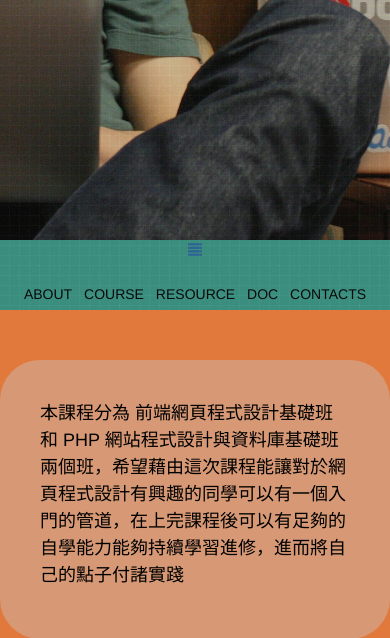
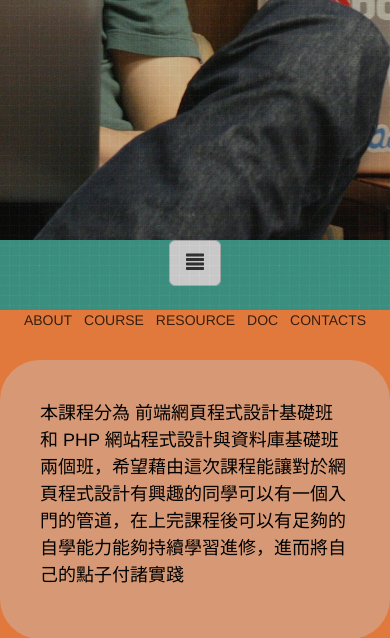
Before and after one commit to kdchang/web-programming-course, a PHP site: a page that uses index.html in a window 390 px wide. Shown: the part 534-1172 px from the top of the page. Run offline with PHP 8.4, Linux system fonts and the light colour scheme; some libraries are stand-ins or nearby versions; some web fonts are replaced.

Commit message:
updated css nav mobile

```diff
--- a/index.html
+++ b/index.html
@@ -36,7 +36,9 @@
                     <button class="btn btn-primary btn-lg engage-btn" data-toggle="modal" data-target="#myModal" onClick="_gaq.push(['_trackEvent', 'reg-index', 'click', 'btn']);">馬上報名！</button>
                 </div>
                 <nav class="navbars">
-                    <a href="#" id="menu-icon" class="glyphicon glyphicon-align-justify"></a>
+                    <button type="button" class="btn btn-default btn-lg nav-btn">
+                      <span class="glyphicon glyphicon-align-justify nav-btn"></span>
+                    </button>
                     <ul>
                         <li><a href="./about.html">About</a></li>
                         <li><a href="./course.html">Course</a></li>
--- a/styles/main.css
+++ b/styles/main.css
@@ -33,6 +33,10 @@ body {
     margin-top: 40px;
     padding: 20px 40px !important;
     font-weight: 700;
+}
+
+.nav-btn {
+    display: none;
 }
 
 .description {
@@ -249,6 +253,9 @@ section {
         font-size: 18px;
         line-height: 1.5em;
     }
+    .nav-btn {
+        display: inline-block;
+    }
 }
 
 /*About.html*/
```
